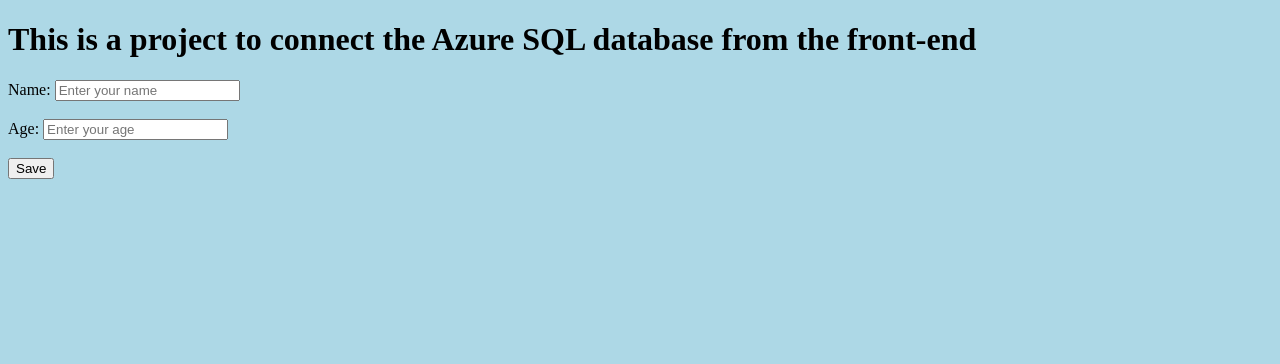
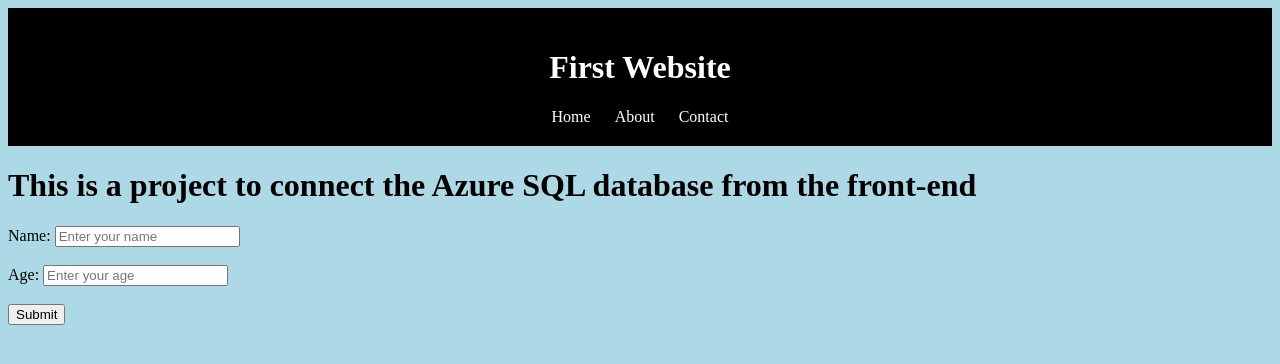
Before and after one commit to aj20042004/First-Website, a plain HTML site: page index.html in a window 1280 px wide. Drawn offline with Linux system fonts and the light colour scheme.

Commit message:
Added a header bar

```diff
--- a/index.html
+++ b/index.html
@@ -9,7 +9,18 @@
 </head>
 
 <body>
+    <header class = "main-header">
+        <h1>First Website</h1>
+        <nav>
+            <ul>
+                <li><a href="#Home">Home</a></li>
+                <li><a href="#about">About</a></li>
+                <li><a href="#contact">Contact</a></li>
+            </ul>
+    </header>
+
     <h1>This is a project to connect the Azure SQL database from the front-end</h1>
+
     <form id="userForm">
         <label for="username">Name:</label>
         <input type="text" id="username" name="username" placeholder="Enter your name" required>
@@ -20,8 +31,11 @@
         <input type="number" id="age" name="age" placeholder="Enter your age" required>
         <br><br>
 
-        <button type="submit">Save</button>
+        <button type="submit">Submit</button>
+        <br><br>
     </form>
+
+
 
     <!-- Placeholder for displaying the output -->
     <p id="output"></p>
@@ -29,5 +43,7 @@
     <!-- Link to your JavaScript file -->
     <script src="script.js"></script>
 
+
+
 </body>
 </html>
--- a/script.js
+++ b/script.js
@@ -5,7 +5,7 @@
     const age = document.getElementById("age").value;
 
     try {
-        const response = await fetch('http://localhost:3000/', {
+        const response = await fetch('http://192.168.1.107:3000/', {
             method: 'POST',
             headers: {
                 'Content-Type': 'application/json',
--- a/server.js
+++ b/server.js
@@ -54,4 +54,4 @@
     }
 });
 
-app.listen(port, () => console.log(`Server running at http://localhost:${port}`));
+app.listen(port, '0.0.0.0', () => console.log(`Server running at http://192.168.1.107:${port}`));
--- a/styles.css
+++ b/styles.css
@@ -1,3 +1,27 @@
 body {
     background-color: lightblue;
 }
+
+/* styles.css */
+.main-header {
+    background-color: black; /* Black background */
+    color: white; /* White text for contrast */
+    padding: 20px; /* Add some spacing inside the header */
+    text-align: center; /* Center the text */
+}
+
+.main-header nav ul {
+    list-style: none; /* Remove bullets */
+    padding: 0; /* Remove padding */
+    margin: 0; /* Remove margin */
+}
+
+.main-header nav ul li {
+    display: inline; /* Display list items inline */
+    margin: 0 10px; /* Add space between items */
+}
+
+.main-header nav ul li a {
+    color: white; /* White links */
+    text-decoration: none; /* Remove underline */
+}
```
Also changed, not shown: Project 1.txt.
